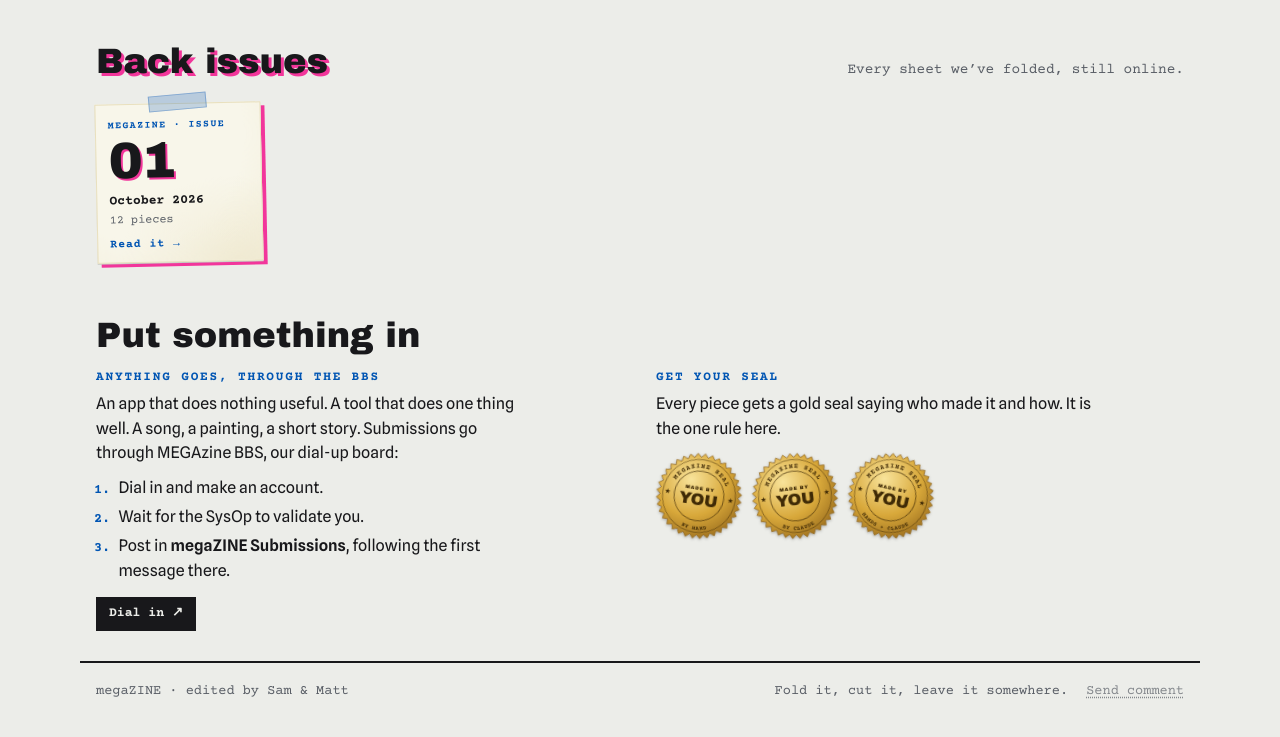
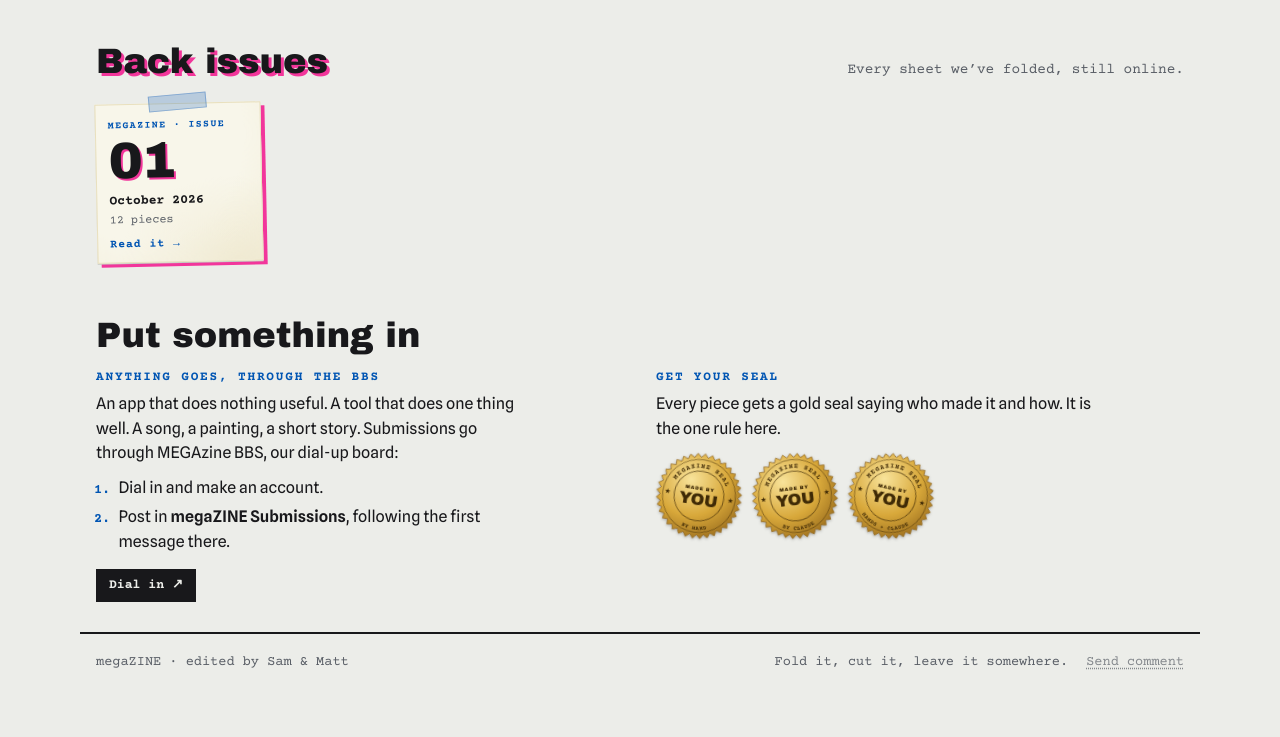
Before and after one commit to megazinehq/megazinehq.github.io, a plain HTML site: page index.html in a window 1280 px wide. Shown: the part 2133-2870 px from the top of the page. After the commit the page ends 2841 px from the top, so only its background shows below. Drawn offline with nearby package versions, Linux system fonts and the light colour scheme; a web font is replaced by a local one.

Commit message:
Drop the validation step from the BBS how-to; enrollment is open
Co-Authored-By: Claude Opus 5.5 <noreply@anthropic.com>
Claude-Session: https://claude.ai/code/session_011s1GQZN4tFvxAFjw42vJhG

```diff
--- a/index.html
+++ b/index.html
@@ -399,7 +399,6 @@ footer { border-top: 2px solid var(--toner); padding-block: 18px 36px; font: 400
         <p>An app that does nothing useful. A tool that does one thing well. A song, a painting, a short story. Submissions go through MEGAzine BBS, our dial-up board:</p>
         <ol class="steps">
           <li>Dial in and make an account.</li>
-          <li>Wait for the SysOp to validate you.</li>
           <li>Post in <b>megaZINE Submissions</b>, following the first message there.</li>
         </ol>
         <p><a class="btn primary" href="https://samuelling.github.io/BBS/" target="_blank" rel="noopener">Dial in ↗</a></p>
```
Also changed, not shown: tools/page.html (+0 -1 lines), 1 other file.
